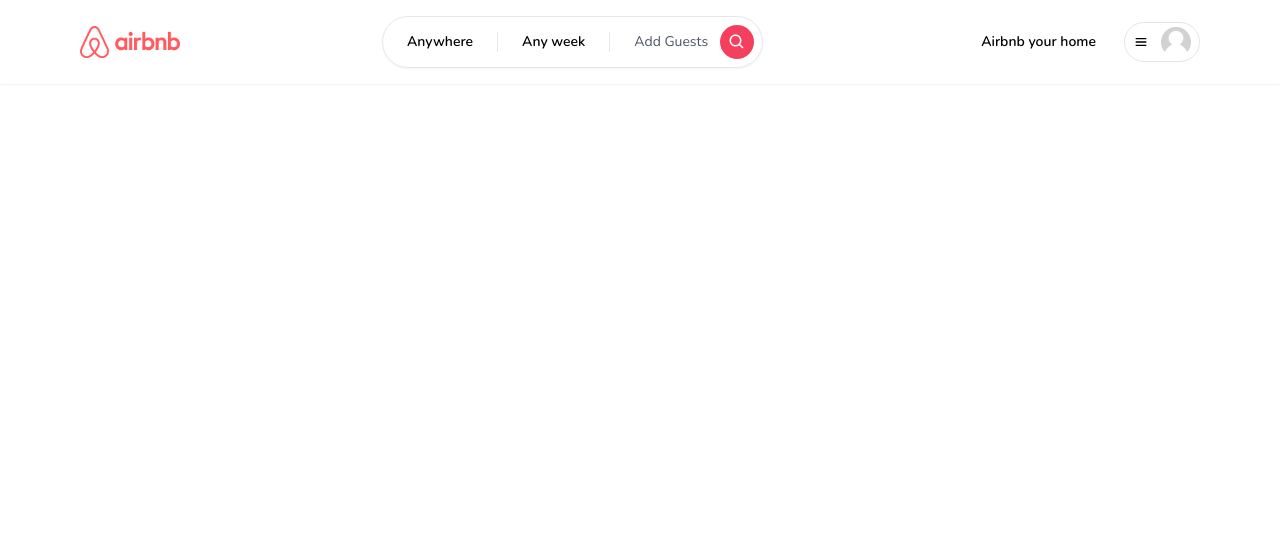
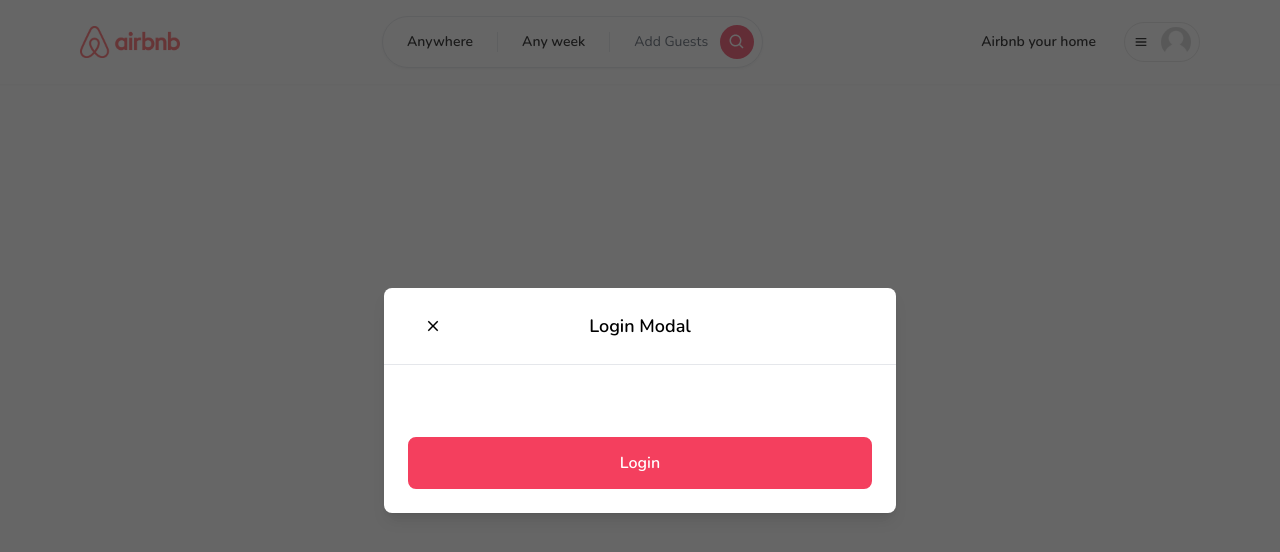
Before and after one commit to phamquy01/Airbnb, a Next.js app: page / in a window 1280 px wide. Shown: the top 552 px of the page. Built offline with nearby package versions, Linux system fonts and the light colour scheme.

Commit message:
airbnb-login

```diff
--- /dev/null
+++ b/app/components/Button.tsx
@@ -0,0 +1,40 @@
+"use client";
+
+import { IconType } from "react-icons/lib";
+
+interface ButtonProps {
+  label: string;
+  onClick: (e: React.MouseEvent<HTMLButtonElement>) => void;
+  disabled?: boolean;
+  outline?: boolean;
+  small?: boolean;
+  icon?: IconType;
+}
+
+const Button: React.FC<ButtonProps> = ({
+  label,
+  onClick,
+  disabled,
+  outline,
+  small,
+  icon,
+}) => {
+  return (
+    <button
+      className={`relative disabled:opacity-70 disabled:cusor-not-allowed rounded-lg hover:opacity-80
+          transition w-full
+      ${outline ? "bg-white" : "bg-rose-500"}
+      ${outline ? "border-black" : "border-rose-500"} ${
+        outline ? "text-black" : "text-white"
+      }
+              ${small ? "py-1" : "py-3"} ${small ? "text-sm" : "text-md"}
+              ${small ? "font-light" : "font-semibold"} ${
+        small ? "border-[1px]" : "border-2"
+      }
+      `}>
+      {label}
+    </button>
+  );
+};
+
+export default Button;
--- /dev/null
+++ b/app/components/ClientOnly.tsx
@@ -0,0 +1,18 @@
+"use client";
+import React, { useEffect, useState } from "react";
+
+interface ClientOnlyProps {
+  children: React.ReactNode;
+}
+
+const ClientOnly: React.FC<ClientOnlyProps> = ({ children }) => {
+  const [hasMounted, setHasMounted] = useState<boolean>(false);
+
+  useEffect(() => {
+    setHasMounted(true);
+  }, []);
+
+  return <>{children} </>;
+};
+
+export default ClientOnly;
--- /dev/null
+++ b/app/components/modals/Modal.tsx
@@ -0,0 +1,100 @@
+"use client";
+
+import { useCallback, useEffect, useState } from "react";
+import { IoMdClose } from "react-icons/io";
+import Button from "../Button";
+
+interface ModalProps {
+  isOpen?: boolean;
+  onClose: () => void;
+  onSubmit: () => void;
+  title?: string;
+  body?: React.ReactElement;
+  footer?: React.ReactElement;
+  actionLabel: string;
+  disabled?: boolean;
+  secondaryAction?: () => void;
+  secondaryLabel?: string;
+}
+
+const Modal: React.FC<ModalProps> = ({
+  isOpen,
+  onClose,
+  onSubmit,
+  title,
+  body,
+  footer,
+  actionLabel,
+  disabled,
+  secondaryAction,
+  secondaryLabel,
+}) => {
+  const [showModal, setShowModal] = useState(isOpen);
+  useEffect(() => {
+    setShowModal(isOpen);
+  }, [isOpen]);
+
+  const handleClose = useCallback(() => {
+    if (disabled) {
+      return;
+    }
+    setShowModal(false);
+    setTimeout(() => {
+      onClose();
+    }, 300);
+  }, [disabled, onClose]);
+
+  const handleSubmit = useCallback(() => {
+    if (disabled) {
+      return;
+    }
+    onSubmit();
+  }, [disabled, onSubmit]);
+
+  const handleSecondaryAction = useCallback(() => {
+    if (disabled || !secondaryAction) {
+      return;
+    }
+
+    secondaryAction();
+  }, [disabled, secondaryAction]);
+
+  if (!isOpen) {
+    return null;
+  }
+
+  return (
+    <>
+      <div className="justify-center items-center flex overflow-x-hidden overflow-y-auto fixed inset-0 z-50 outline-none focus:ouline-none bg-neutral-800/70">
+        <div className="relative w-full md:w-4/6 lg:w-2/5 my-6 mx-auto h-full lg:h-auto md:h-auto">
+          <div
+            className={`
+            translate duration-300 h-full ${
+              showModal ? "translate-y-0" : "translate-y-full"
+            } ${showModal ? "opacity-100" : "opacity-0"}
+          `}>
+            <div className="translate h-full lg:h-auto md:h-auto border-0 rounded-lg shadow-lg relative flex flex-col w-full bg-white outline-none focus:ouline-none">
+              {/* HEADER */}
+              <div className="flex items-center p-6 rounded-t justify-center relative border-b-[1px]">
+                <button className="p-1 border-0 hover:opacity-70 transition absolute left-9">
+                  <IoMdClose size={18} />
+                </button>
+                <div className="text-lg font-semibold">{title}</div>
+              </div>
+              {/* BODY */}
+              <div className="realtive p-6 flex-auto">{body}</div>
+              {/* FOOTER */}
+              <div className="flex flex-col gap-2 p-6">
+                <div className="flex -flex-row items-center gap-4 w-full">
+                  <Button label="Login" />
+                </div>
+              </div>
+            </div>
+          </div>
+        </div>
+      </div>
+    </>
+  );
+};
+
+export default Modal;
--- a/app/layout.tsx
+++ b/app/layout.tsx
@@ -1,17 +1,19 @@
-import './globals.css';
-import type { Metadata } from 'next';
-import { Inter } from 'next/font/google';
-import { Nunito } from 'next/font/google';
-import Navbar from './components/navbar/Navbar';
-const inter = Inter({ subsets: ['latin'] });
+import "./globals.css";
+import type { Metadata } from "next";
+import { Inter } from "next/font/google";
+import { Nunito } from "next/font/google";
+import Navbar from "./components/navbar/Navbar";
+import ClientOnly from "./components/ClientOnly";
+import Modal from "./components/modals/Modal";
+const inter = Inter({ subsets: ["latin"] });
 
 export const metadata: Metadata = {
-  title: 'Airbnb',
-  description: 'Airbnb clone',
+  title: "Airbnb",
+  description: "Airbnb clone",
 };
 
 const font = Nunito({
-  subsets: ['latin'],
+  subsets: ["latin"],
 });
 export default function RootLayout({
   children,
@@ -21,7 +23,10 @@
   return (
     <html lang="en">
       <body className={font.className}>
-        <Navbar />
+        <ClientOnly>
+          <Modal title="Login Modal" isOpen />
+          <Navbar />
+        </ClientOnly>
         {children}
       </body>
     </html>
```
